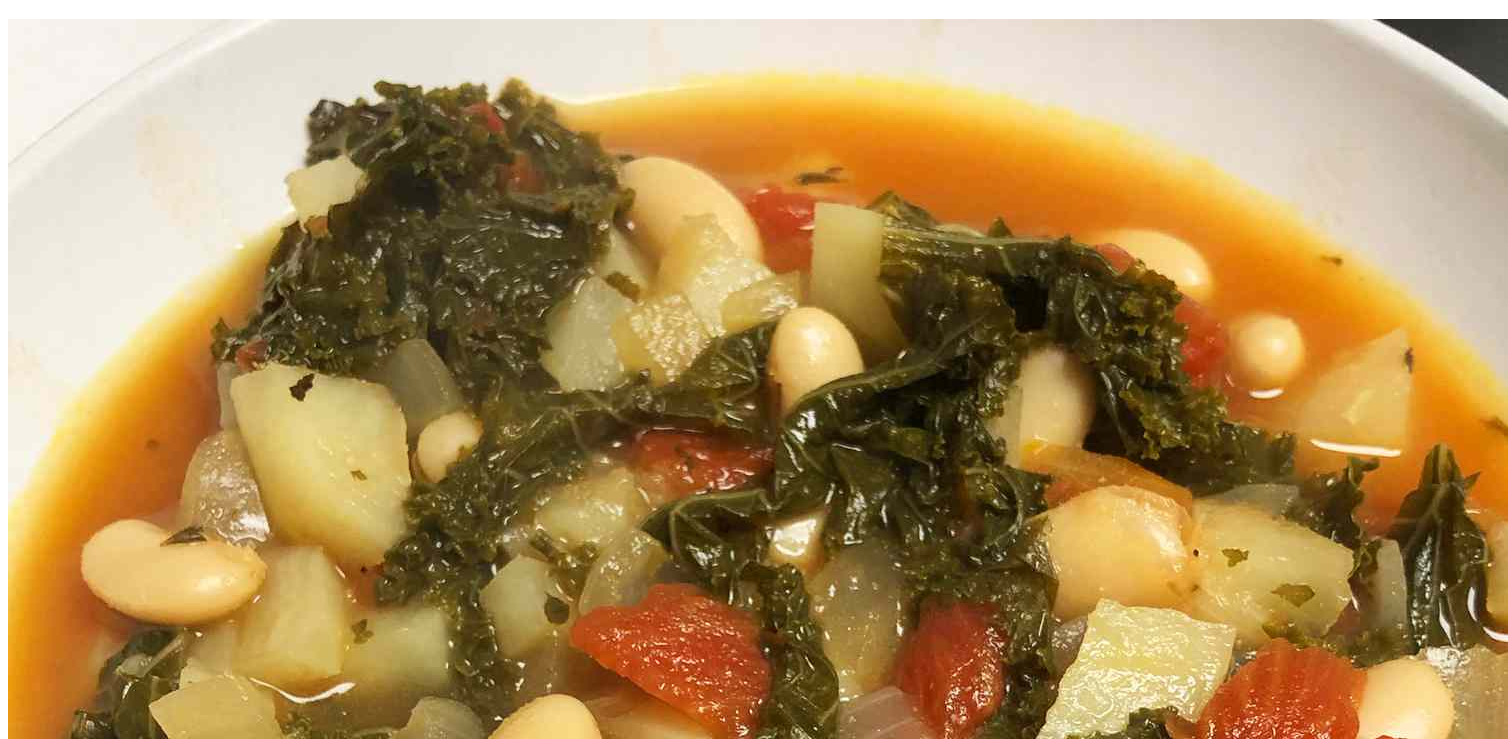
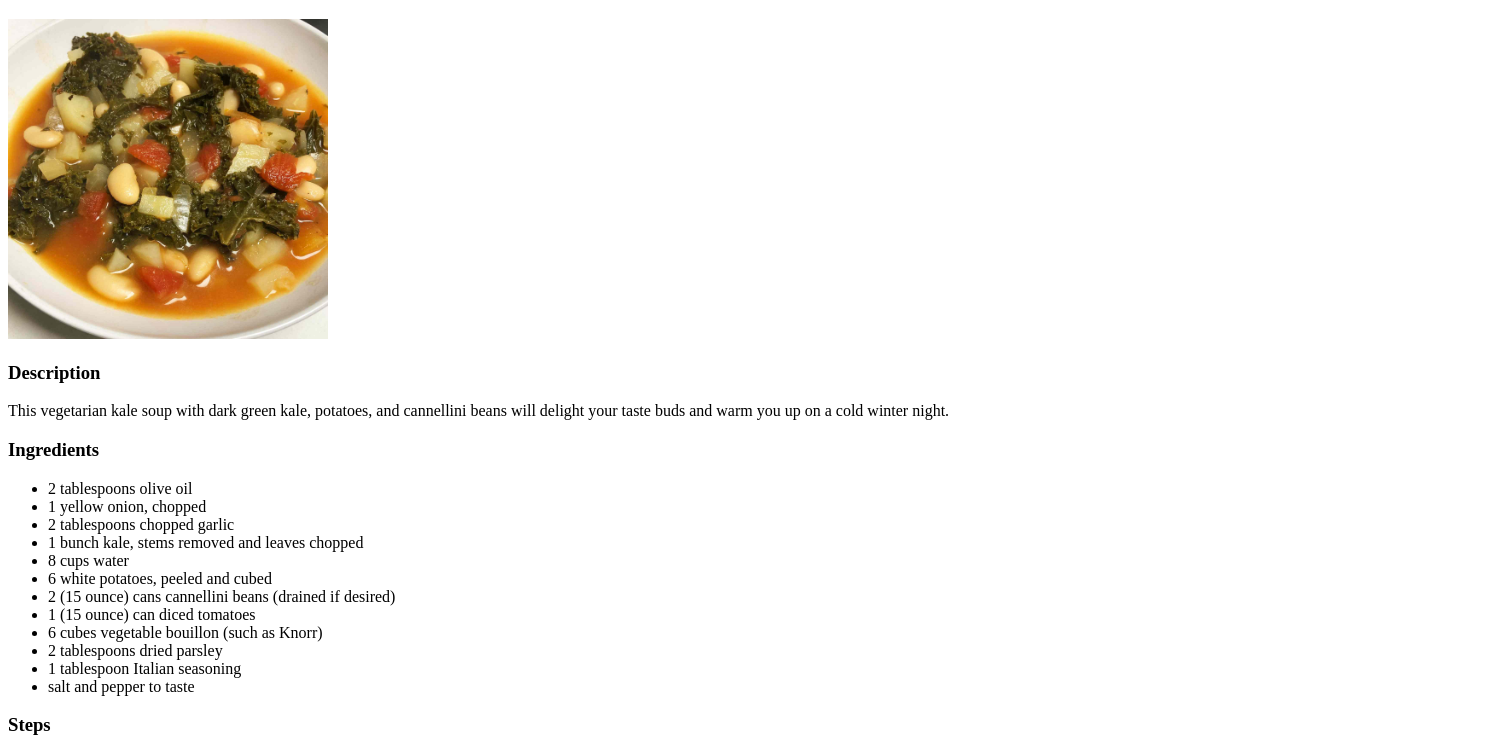
Before and after one commit to henry-levinson/odin-recipes, a plain HTML site: page recipes/kalesoup.html in a window 1280 px wide. Shown: the part 61-800 px from the top of the page, 1508 px wide, since content can reach past the window. Drawn offline with Linux system fonts and the light colour scheme.

Commit message:
Fill in kale soup recipe

```diff
--- a/recipes/kalesoup.html
+++ b/recipes/kalesoup.html
@@ -1,12 +1,45 @@
 <!DOCTYPE html>
 <html lang="en">
   <head>
-  <meta charset="UTF-8">
-  <meta name="viewport" content="width=device-width, initial-scale=1.0">
+    <meta charset="UTF-8" />
+    <meta
+      name="viewport"
+      content="width=device-width, initial-scale=1.0"
+    />
     <title>Kale Soup</title>
   </head>
   <body>
     <h1>Kale soup</h1>
-  <img src="/images/kalesoup.jpg" alt="Tasty looking kale soup">
+    <img
+      src="../images/kalesoup.jpg"
+      alt="Tasty looking kale soup"
+      width="320"
+    />
+    <h3>Description</h3>
+    <p>
+      This vegetarian kale soup with dark green kale, potatoes, and
+      cannellini beans will delight your taste buds and warm you up on
+      a cold winter night.
+    </p>
+    <h3>Ingredients</h3>
+    <ul>
+      <li>2 tablespoons olive oil</li>
+      <li>1 yellow onion, chopped</li>
+      <li>2 tablespoons chopped garlic</li>
+      <li>1 bunch kale, stems removed and leaves chopped</li>
+      <li>8 cups water</li>
+      <li>6 white potatoes, peeled and cubed</li>
+      <li>2 (15 ounce) cans cannellini beans (drained if desired)</li>
+      <li>1 (15 ounce) can diced tomatoes</li>
+      <li>6 cubes vegetable bouillon (such as Knorr)</li>
+      <li>2 tablespoons dried parsley</li>
+      <li>1 tablespoon Italian seasoning</li>
+      <li>salt and pepper to taste</li>
+    </ul>
+    <h3>Steps</h3>
+    <ol>
+      <li>Heat olive oil in a large soup pot over medium-high heat; cook onion and garlic until soft, 2 to 3 minutes. Stir in kale and cook until wilted, about 2 minutes. Stir in water, potatoes, beans, tomatoes, vegetable bouillon, parsley, and Italian seasoning.</li>
+      <li>Bring to a boil, then reduce heat and simmer until potatoes are cooked through, about 25 minutes. Season with salt and pepper.</li>
+    </ol>
   </body>
 </html>
```
Lines whose indentation alone changed are shown as unchanged.
